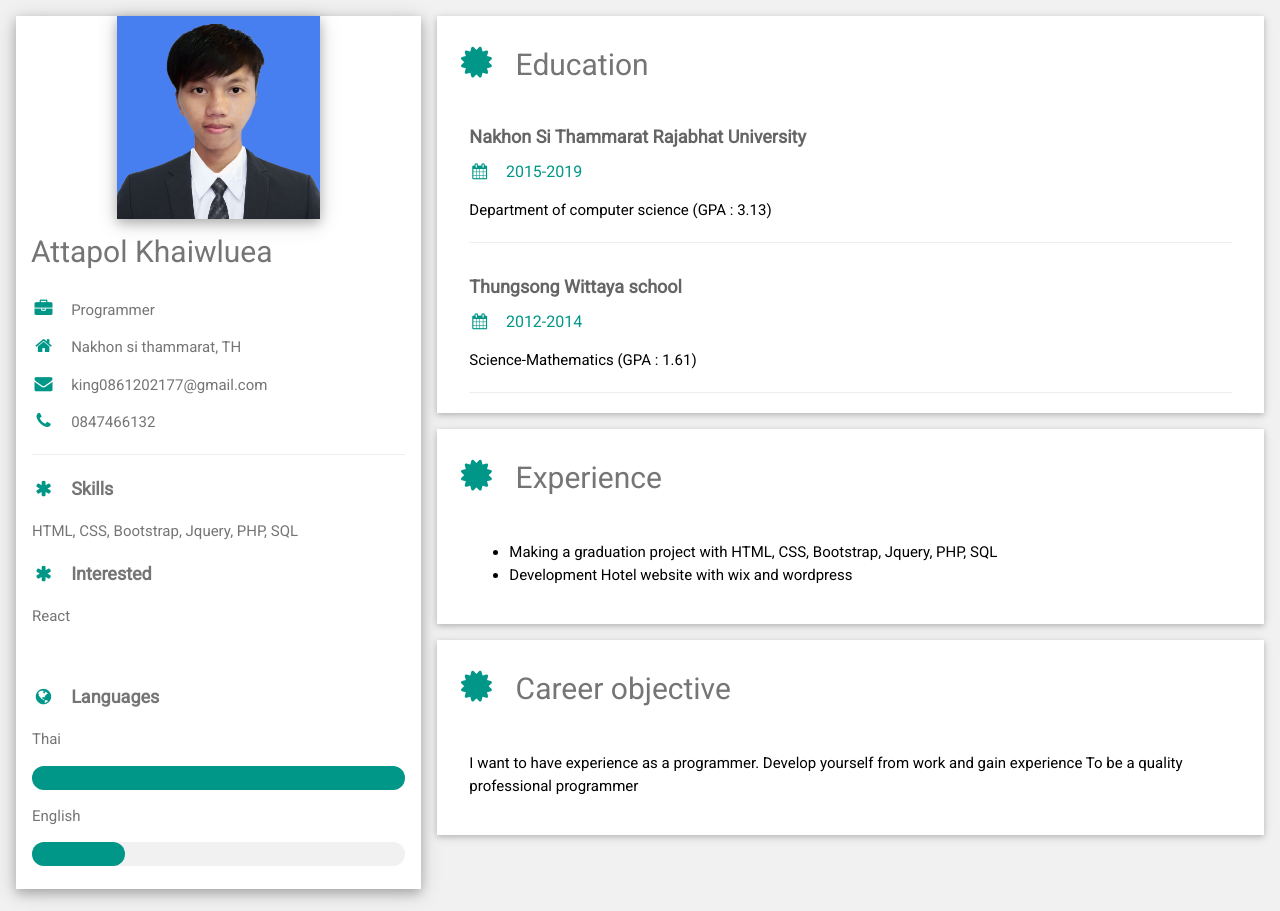
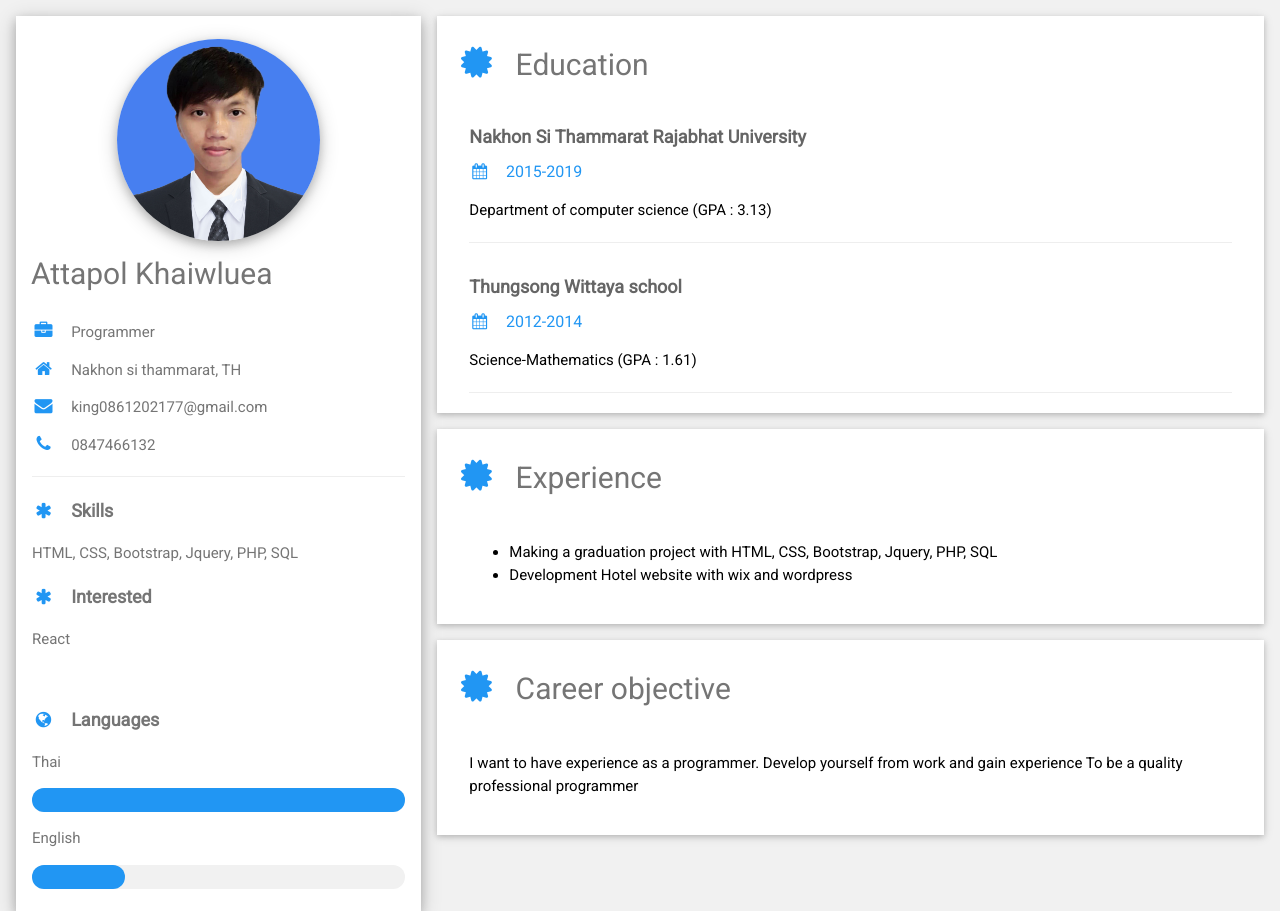
Before and after one commit to MoDeFrY/MoDeFrY.github.io, a plain HTML site: page index.html in a window 1280 px wide. Shown: the top 911 px of the page. Drawn offline with nearby package versions, Linux system fonts and the light colour scheme.

Commit message:
Update index.html

```diff
--- a/index.html
+++ b/index.html
@@ -2,11 +2,13 @@
 
 <html>
   <title>My Resume</title>
+
 <meta charset="UTF-8">
 <meta name="viewport" content="width=device-width, initial-scale=1">
 <link rel="stylesheet" href="https://www.w3schools.com/w3css/4/w3.css">
 <link rel='stylesheet' href='https://fonts.googleapis.com/css?family=Roboto'>
 <link rel="stylesheet" href="https://cdnjs.cloudflare.com/ajax/libs/font-awesome/4.7.0/css/font-awesome.min.css">
+
 <style>
 html,body,h1,h2,h3,h4,h5,h6 {font-family: "Roboto", sans-serif}
 </style>
@@ -22,34 +24,34 @@ html,body,h1,h2,h3,h4,h5,h6 {font-family: "Roboto", sans-serif}
     <div class="w3-third">
 
       <div class="w3-white w3-text-grey w3-card-4">
-        <div class="w3-display-container">
-          <img class="w3-card-4 "src="img/222.jpg" style="width:50%;display:block;margin:auto;" alt="Avatar">
+        <div class="w3-display-container"><br>
+          <img class="w3-card-4 w3-circle"src="img/222.jpg" style="width:50%;display:block;margin:auto;" alt="Avatar">
           <div class="w3-display-bottomleft w3-container w3-text-black">
 
           </div>
         </div>
 		<h2 class="w3-text-grey" style="margin-left:15px">Attapol Khaiwluea</h2>
         <div class="w3-container">
-          <p><i class="fa fa-briefcase fa-fw w3-margin-right w3-large w3-text-teal"></i>Programmer</p>
-          <p><i class="fa fa-home fa-fw w3-margin-right w3-large w3-text-teal"></i>Nakhon si thammarat, TH</p>
-          <p><i class="fa fa-envelope fa-fw w3-margin-right w3-large w3-text-teal"></i>king0861202177@gmail.com</p>
-          <p><i class="fa fa-phone fa-fw w3-margin-right w3-large w3-text-teal"></i>0847466132</p>
+          <p><i class="fa fa-briefcase fa-fw w3-margin-right w3-large w3-text-blue"></i>Programmer</p>
+          <p><i class="fa fa-home fa-fw w3-margin-right w3-large w3-text-blue"></i>Nakhon si thammarat, TH</p>
+          <p><i class="fa fa-envelope fa-fw w3-margin-right w3-large w3-text-blue"></i>king0861202177@gmail.com</p>
+          <p><i class="fa fa-phone fa-fw w3-margin-right w3-large w3-text-blue"></i>0847466132</p>
           <hr>
 
-          <p class="w3-large"><b><i class="fa fa-asterisk fa-fw w3-margin-right w3-text-teal"></i>Skills</b></p>
+          <p class="w3-large"><b><i class="fa fa-asterisk fa-fw w3-margin-right w3-text-blue"></i>Skills</b></p>
           <p> HTML, CSS, Bootstrap, Jquery, PHP, SQL</p>
-          <p class="w3-large"><b><i class="fa fa-asterisk fa-fw w3-margin-right w3-text-teal"></i>Interested</b></p>
+          <p class="w3-large"><b><i class="fa fa-asterisk fa-fw w3-margin-right w3-text-blue"></i>Interested</b></p>
           <p> React</p>
           <br>
 
-          <p class="w3-large w3-text-theme"><b><i class="fa fa-globe fa-fw w3-margin-right w3-text-teal"></i>Languages</b></p>
+          <p class="w3-large w3-text-theme"><b><i class="fa fa-globe fa-fw w3-margin-right w3-text-blue"></i>Languages</b></p>
           <p>Thai</p>
           <div class="w3-light-grey w3-round-xlarge">
-            <div class="w3-round-xlarge w3-teal" style="height:24px;width:100%"></div>
+            <div class="w3-round-xlarge w3-blue" style="height:24px;width:100%"></div>
           </div>
           <p>English</p>
           <div class="w3-light-grey w3-round-xlarge">
-            <div class="w3-round-xlarge w3-teal" style="height:24px;width:25%"></div>
+            <div class="w3-round-xlarge w3-blue" style="height:24px;width:25%"></div>
           </div>
 
           <br>
@@ -63,23 +65,23 @@ html,body,h1,h2,h3,h4,h5,h6 {font-family: "Roboto", sans-serif}
     <div class="w3-twothird">
 
       <div class="w3-container w3-card w3-white w3-margin-bottom">
-        <h2 class="w3-text-grey w3-padding-16"><i class="fa fa-certificate fa-fw w3-margin-right w3-xxlarge w3-text-teal"></i>Education</h2>
+        <h2 class="w3-text-grey w3-padding-16"><i class="fa fa-certificate fa-fw w3-margin-right w3-xxlarge w3-text-blue"></i>Education</h2>
         <div class="w3-container">
           <h5 class="w3-opacity"><b>Nakhon Si Thammarat Rajabhat University</b></h5>
-          <h6 class="w3-text-teal"><i class="fa fa-calendar fa-fw w3-margin-right"></i>2015-2019 </h6>
+          <h6 class="w3-text-blue"><i class="fa fa-calendar fa-fw w3-margin-right"></i>2015-2019 </h6>
           <p>Department of computer science  (GPA : 3.13)</p>
           <hr>
         </div>
         <div class="w3-container">
           <h5 class="w3-opacity"><b>Thungsong Wittaya school</b></h5>
-          <h6 class="w3-text-teal"><i class="fa fa-calendar fa-fw w3-margin-right"></i>2012-2014</h6>
+          <h6 class="w3-text-blue"><i class="fa fa-calendar fa-fw w3-margin-right"></i>2012-2014</h6>
           <p>Science-Mathematics  (GPA : 1.61) </p>
           <hr>
         </div>
      </div>
 
  <div class="w3-container w3-card w3-white w3-margin-bottom">
-        <h2 class="w3-text-grey w3-padding-16"><i class="fa fa-certificate fa-fw w3-margin-right w3-xxlarge w3-text-teal"></i>Experience</h2>
+        <h2 class="w3-text-grey w3-padding-16"><i class="fa fa-certificate fa-fw w3-margin-right w3-xxlarge w3-text-blue"></i>Experience</h2>
         <div class="w3-container">
           <p><ul>
 			<li>Making a graduation project with HTML, CSS, Bootstrap, Jquery, PHP, SQL</li>
@@ -91,7 +93,7 @@ html,body,h1,h2,h3,h4,h5,h6 {font-family: "Roboto", sans-serif}
 
 
       <div class="w3-container w3-card w3-white">
-        <h2 class="w3-text-grey w3-padding-16"><i class="fa fa-certificate fa-fw w3-margin-right w3-xxlarge w3-text-teal"></i>Career objective</h2>
+        <h2 class="w3-text-grey w3-padding-16"><i class="fa fa-certificate fa-fw w3-margin-right w3-xxlarge w3-text-blue"></i>Career objective</h2>
         <div class="w3-container">
           <p>I want to have experience as a programmer. Develop yourself from work and gain experience To be a quality professional programmer</p><br>
         </div>
@@ -106,7 +108,7 @@ html,body,h1,h2,h3,h4,h5,h6 {font-family: "Roboto", sans-serif}
   <!-- End Page Container -->
 </div>
 
-<footer class="w3-container w3-teal w3-center w3-margin-top">
+<footer class="w3-container w3-blue w3-center w3-margin-top">
   <p>Find me on social media.</p>
   <a href='https://www.facebook.com/profile.php?id=100004209520811'><i class="fa fa-facebook-official w3-hover-opacity"></i></a>
   <i class="fa fa-instagram w3-hover-opacity"></i>
```
